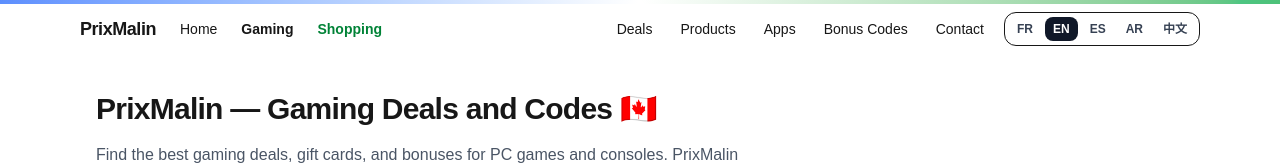
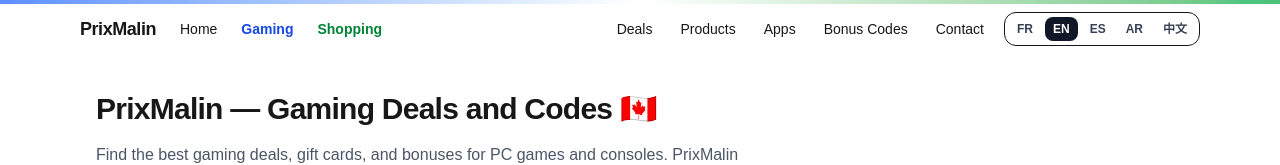
Before and after one commit to newrising2007-hue/prixmalin-web, a Next.js app: page /en/gaming in a window 1280 px wide. Shown: the top 165 px of the page. Built offline with nearby package versions, Linux system fonts and the light colour scheme.

Commit message:
Layoutchrome modification

```diff
--- a/components/LayoutChrome.tsx
+++ b/components/LayoutChrome.tsx
@@ -136,7 +136,11 @@ export default function LayoutChrome({
                 <Link href="/" className="rounded-lg px-2 py-1 text-sm hover:bg-gray-100">
                   {t.home}
                 </Link>
-                <Link href={locale === "fr" ? "/gaming" : `/${locale}/gaming`} className="rounded-lg px-2 py-1 text-sm font-semibold hover:bg-gray-100">
+                {/* ICI : Ajout de text-blue-700 pour le Gaming Header */}
+                <Link
+                  href={locale === "fr" ? "/gaming" : `/${locale}/gaming`}
+                  className="rounded-lg px-2 py-1 text-sm font-semibold text-blue-700 hover:bg-gray-100"
+                >
                   {t.gaming}
                 </Link>
                 <Link
```
